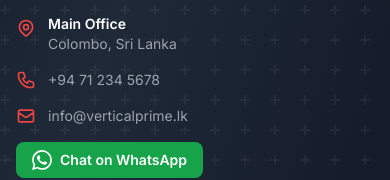
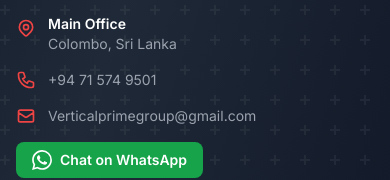
Before and after one commit to anjulanadeeshan/vertical-prime-grp, a React (Vite) app: page /wec in a window 390 px wide. Shown: the part 2553-2733 px from the top of the page. Built offline with nearby package versions, Linux system fonts and the light colour scheme; a web font is replaced by a local one.

Commit message:
fix: Update contact phone number, email, and social media links for Facebook and Instagram.

```diff
--- a/src/components/Footer.jsx
+++ b/src/components/Footer.jsx
@@ -27,12 +27,12 @@ const Footer = () => {
               A multi-company business group managing ventures across diverse industries. Your trusted partner for global education through our government-approved agencies.
             </p>
             <div className="flex gap-3">
-              <a href="https://facebook.com" target="_blank" rel="noopener noreferrer" className="bg-white/10 p-3 rounded-lg hover:bg-red-600 transition-all duration-300 hover:scale-110">
+              <a href="https://web.facebook.com/people/Vertical-Prime-Group/61587054791281/" target="_blank" rel="noopener noreferrer" className="bg-white/10 p-3 rounded-lg hover:bg-red-600 transition-all duration-300 hover:scale-110">
                 <svg className="w-5 h-5" fill="currentColor" viewBox="0 0 24 24">
                   <path d="M24 12.073c0-6.627-5.373-12-12-12s-12 5.373-12 12c0 5.99 4.388 10.954 10.125 11.854v-8.385H7.078v-3.47h3.047V9.43c0-3.007 1.792-4.669 4.533-4.669 1.312 0 2.686.235 2.686.235v2.953H15.83c-1.491 0-1.956.925-1.956 1.874v2.25h3.328l-.532 3.47h-2.796v8.385C19.612 23.027 24 18.062 24 12.073z" />
                 </svg>
               </a>
-              <a href="https://instagram.com" target="_blank" rel="noopener noreferrer" className="bg-white/10 p-3 rounded-lg hover:bg-red-600 transition-all duration-300 hover:scale-110">
+              <a href="https://instagram.com/verticalprimegroup" target="_blank" rel="noopener noreferrer" className="bg-white/10 p-3 rounded-lg hover:bg-red-600 transition-all duration-300 hover:scale-110">
                 <svg className="w-5 h-5" fill="currentColor" viewBox="0 0 24 24">
                   <path d="M12 2.163c3.204 0 3.584.012 4.85.07 3.252.148 4.771 1.691 4.919 4.919.058 1.265.069 1.645.069 4.849 0 3.205-.012 3.584-.069 4.849-.149 3.225-1.664 4.771-4.919 4.919-1.266.058-1.644.07-4.85.07-3.204 0-3.584-.012-4.849-.07-3.26-.149-4.771-1.699-4.919-4.92-.058-1.265-.07-1.644-.07-4.849 0-3.204.013-3.583.07-4.849.149-3.227 1.664-4.771 4.919-4.919 1.266-.057 1.645-.069 4.849-.069zm0-2.163c-3.259 0-3.667.014-4.947.072-4.358.2-6.78 2.618-6.98 6.98-.059 1.281-.073 1.689-.073 4.948 0 3.259.014 3.668.072 4.948.2 4.358 2.618 6.78 6.98 6.98 1.281.058 1.689.072 4.948.072 3.259 0 3.668-.014 4.948-.072 4.354-.2 6.782-2.618 6.979-6.98.059-1.28.073-1.689.073-4.948 0-3.259-.014-3.667-.072-4.947-.196-4.354-2.617-6.78-6.979-6.98-1.281-.059-1.69-.073-4.949-.073zm0 5.838c-3.403 0-6.162 2.759-6.162 6.162s2.759 6.163 6.162 6.163 6.162-2.759 6.162-6.163c0-3.403-2.759-6.162-6.162-6.162zm0 10.162c-2.209 0-4-1.79-4-4 0-2.209 1.791-4 4-4s4 1.791 4 4c0 2.21-1.791 4-4 4zm6.406-11.845c-.796 0-1.441.645-1.441 1.44s.645 1.44 1.441 1.44c.795 0 1.439-.645 1.439-1.44s-.644-1.44-1.439-1.44z" />
                 </svg>
@@ -114,16 +114,16 @@ const Footer = () => {
                 <svg className="w-5 h-5 text-red-500" fill="none" stroke="currentColor" viewBox="0 0 24 24">
                   <path strokeLinecap="round" strokeLinejoin="round" strokeWidth={2} d="M3 5a2 2 0 012-2h3.28a1 1 0 01.948.684l1.498 4.493a1 1 0 01-.502 1.21l-2.257 1.13a11.042 11.042 0 005.516 5.516l1.13-2.257a1 1 0 011.21-.502l4.493 1.498a1 1 0 01.684.949V19a2 2 0 01-2 2h-1C9.716 21 3 14.284 3 6V5z" />
                 </svg>
-                <p className="text-sm">+94 71 234 5678</p>
+                <p className="text-sm">+94 71 574 9501</p>
               </div>
               <div className="flex items-center gap-3">
                 <svg className="w-5 h-5 text-red-500" fill="none" stroke="currentColor" viewBox="0 0 24 24">
                   <path strokeLinecap="round" strokeLinejoin="round" strokeWidth={2} d="M3 8l7.89 5.26a2 2 0 002.22 0L21 8M5 19h14a2 2 0 002-2V7a2 2 0 00-2-2H5a2 2 0 00-2 2v10a2 2 0 002 2z" />
                 </svg>
-                <p className="text-sm">info@verticalprime.lk</p>
+                <p className="text-sm">Verticalprimegroup@gmail.com</p>
               </div>
               <a
-                href="https://wa.me/94712345678"
+                href="https://wa.me/94724162649"
                 target="_blank"
                 rel="noopener noreferrer"
                 className="inline-flex items-center gap-2 bg-green-600 hover:bg-green-700 text-white px-4 py-2 rounded-lg transition-all duration-300 hover:scale-105 text-sm font-semibold mt-2"
--- a/src/constants/contact.ts
+++ b/src/constants/contact.ts
@@ -6,14 +6,13 @@
 export const CONTACT_INFO = {
     // Primary Contact
     phone: {
-        display: '+94 76 08 994 76', // UPDATE THIS
-        raw: '94760899476',
-        whatsapp: '94760899476', // UPDATE THIS
+        display: '+94 72 416 2649', // UPDATE THIS
+        raw: '94724162649',
+        whatsapp: '94724162649', // UPDATE THIS
     },
 
     email: {
-        primary: 'info@verticalprime.lk', // UPDATE THIS
-        support: 'support@verticalprime.lk', // UPDATE THIS
+        primary: 'Verticalprimegroup@gmail.com', // UPDATE THIS
     },
 
     address: {
@@ -24,8 +23,8 @@ export const CONTACT_INFO = {
 
     // Social Media
     social: {
-        facebook: 'https://www.facebook.com/share/1B1RNWGYti/?mibextid=wwXIfr', // UPDATE THIS
-        instagram: 'https://www.instagram.com/verticalprimegroup?igsh=N2poMWRrd2J1Z2xj&utm_source=qr',
+        facebook: 'https://web.facebook.com/people/Vertical-Prime-Group/61587054791281/', // UPDATE THIS
+        instagram: 'https://www.instagram.com/verticalprimegroup',
         youtube: 'https://www.youtube.com/@NilameyiManikeyi',
     },
 } as const;
```
